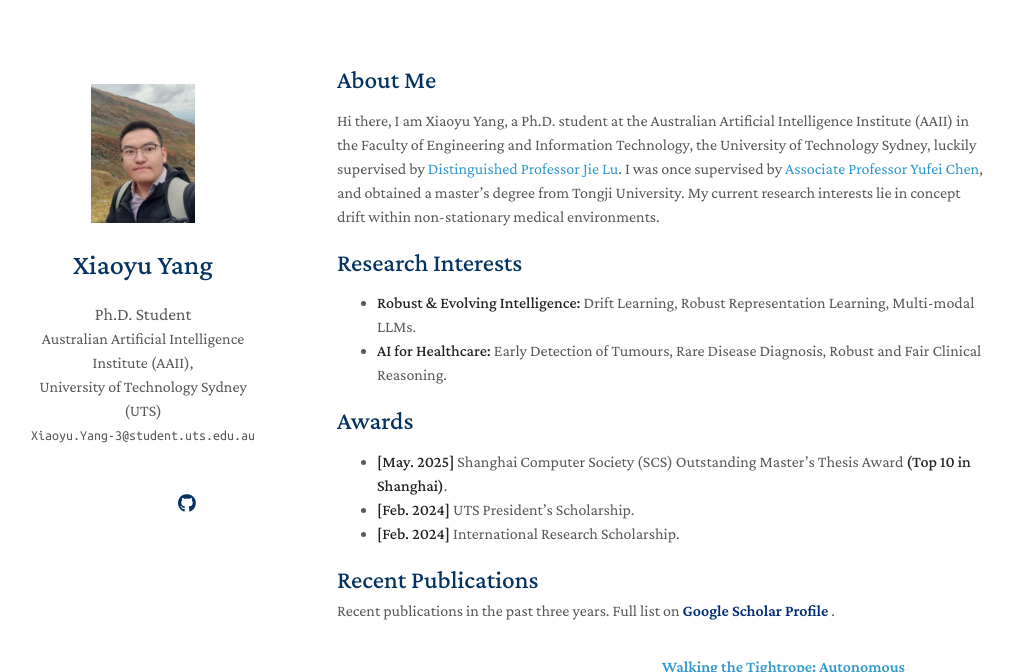
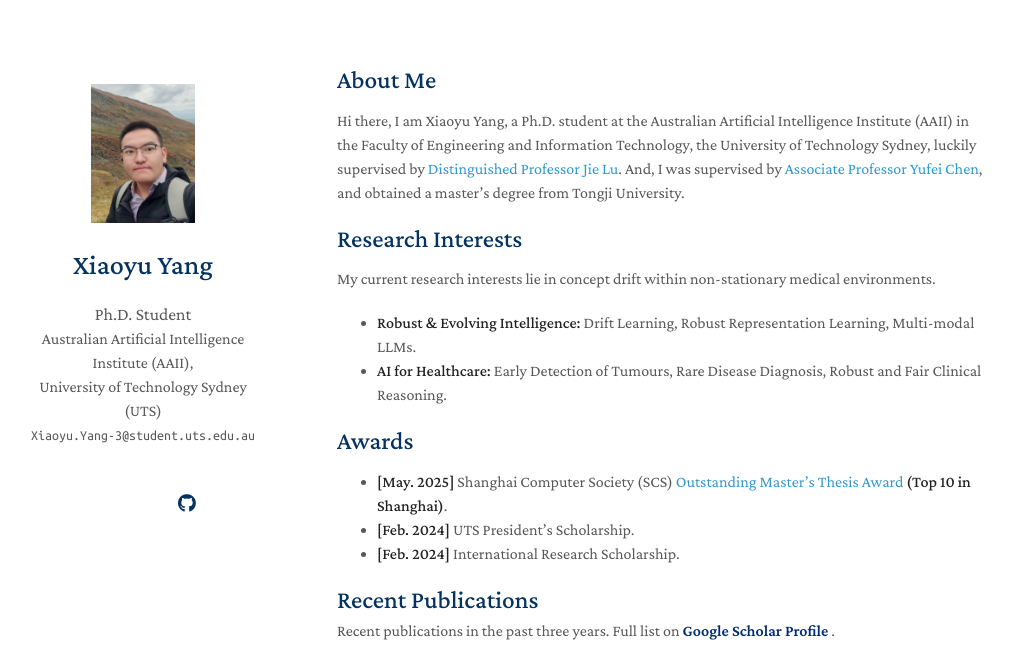
Before and after one commit to XiaoyuYoung/XiaoyuYoung.github.io, a Jekyll site: the page built from index.md, in a window 1280 px wide and 900 px high, cut to the strip 0-672 px from the top of the window. Shown: the whole strip, without its empty margins (133-1146 px from the left). Built offline with Jekyll 4.4.1, drawn with Linux system fonts in a browser that asks for light colours; a style sheet for code colours, icons or effects is not loaded; our own code applies the rules of GitHub Pages for plain Markdown files.

Commit message:
Update index.md

```diff
--- a/index.md
+++ b/index.md
@@ -5,9 +5,11 @@ layout: homepage
 ## About Me
 
 
-Hi there, I am Xiaoyu Yang, a Ph.D. student at the Australian Artificial Intelligence Institute (AAII) in the Faculty of Engineering and Information Technology, the University of Technology Sydney, luckily supervised by [Distinguished Professor Jie Lu](https://profiles.uts.edu.au/Jie.Lu). I was once supervised by [Associate Professor Yufei Chen](https://yufei-chen-tj.github.io/), and obtained a master's degree from Tongji University. My current research interests lie in concept drift within non-stationary medical environments.
+Hi there, I am Xiaoyu Yang, a Ph.D. student at the Australian Artificial Intelligence Institute (AAII) in the Faculty of Engineering and Information Technology, the University of Technology Sydney, luckily supervised by [Distinguished Professor Jie Lu](https://profiles.uts.edu.au/Jie.Lu). And, I was supervised by [Associate Professor Yufei Chen](https://yufei-chen-tj.github.io/), and obtained a master's degree from Tongji University.
 
 ## Research Interests
+
+My current research interests lie in concept drift within non-stationary medical environments.
 
 - **Robust & Evolving Intelligence:** Drift Learning, Robust Representation Learning, Multi-modal LLMs.
 - **AI for Healthcare:** Early Detection of Tumours, Rare Disease Diagnosis, Robust and Fair Clinical Reasoning.
@@ -15,7 +17,7 @@ Hi there, I am Xiaoyu Yang, a Ph.D. student at the Australian Artificial Intelli
 
 ## Awards
 
-- **[May. 2025]** Shanghai Computer Society (SCS) Outstanding Master's Thesis Award **(Top 10 in Shanghai)**.
+- **[May. 2025]** Shanghai Computer Society (SCS) [Outstanding Master's Thesis Award](https://mp.weixin.qq.com/s/BZY9uWE2flfPgFpxwbhpnw) **(Top 10 in Shanghai)**.
 - **[Feb. 2024]** UTS President's Scholarship.
 - **[Feb. 2024]** International Research Scholarship.
 
```
